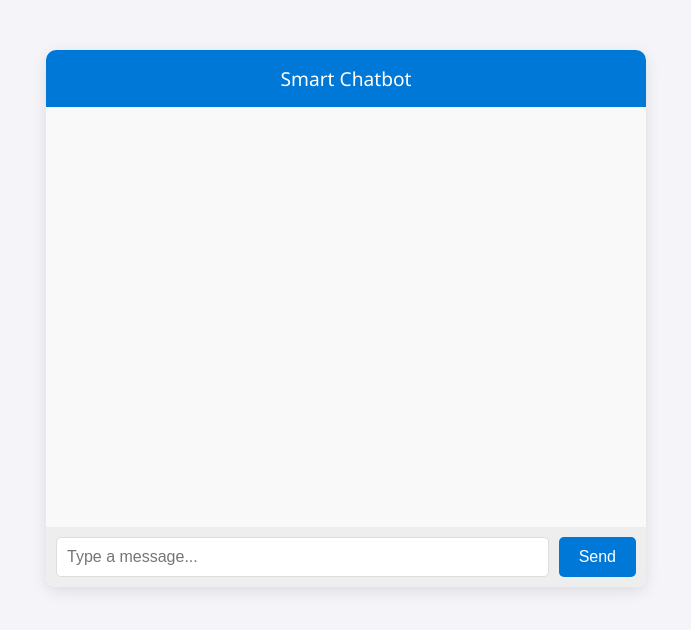
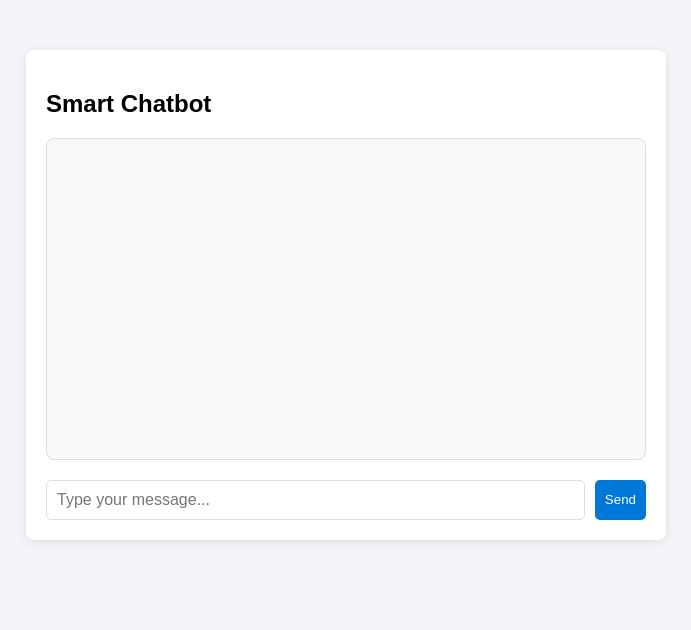
Before and after one commit to adityagupta2010/chat-bot-website, a plain HTML site: page index.html in a window 1280 px wide. Shown: the whole page, without its empty margins (294-985 px from the left). Drawn offline with Linux system fonts and the light colour scheme.

Commit message:
Update index.html

```diff
--- a/index.html
+++ b/index.html
@@ -6,35 +6,30 @@
     <title>Smart Chatbot</title>
     <style>
         body {
-            font-family: 'Segoe UI', Tahoma, Geneva, Verdana, sans-serif;
+            font-family: Arial, sans-serif;
+            background-color: #f4f4f9;
             margin: 0;
             padding: 0;
-            background-color: #f4f4f9;
-            color: #333;
         }
-        .chat-wrapper {
+        .chat-container {
             max-width: 600px;
             margin: 50px auto;
-            background: white;
-            border-radius: 10px;
-            box-shadow: 0 4px 15px rgba(0, 0, 0, 0.1);
-            overflow: hidden;
+            background: #fff;
+            border-radius: 8px;
+            box-shadow: 0 2px 10px rgba(0, 0, 0, 0.1);
+            padding: 20px;
         }
-        .chat-header {
-            background-color: #0078D7;
-            color: white;
-            padding: 15px;
-            text-align: center;
-            font-size: 1.2rem;
-        }
-        .chat-messages {
-            height: 400px;
+        .messages {
+            height: 300px;
             overflow-y: auto;
+            border: 1px solid #ddd;
             padding: 10px;
             background: #f9f9f9;
+            margin-bottom: 20px;
+            border-radius: 8px;
         }
         .message {
-            margin: 10px 0;
+            margin-bottom: 10px;
         }
         .message.user {
             text-align: right;
@@ -42,43 +37,38 @@
         }
         .message.bot {
             text-align: left;
-            color: #444;
+            color: #333;
         }
-        .chat-input {
+        .input-area {
             display: flex;
+        }
+        .input-area input {
+            flex: 1;
             padding: 10px;
-            background: #eee;
-        }
-        .chat-input input {
-            flex-grow: 1;
-            padding: 10px;
-            font-size: 1rem;
+            font-size: 16px;
             border: 1px solid #ddd;
             border-radius: 5px;
-            margin-right: 10px;
         }
-        .chat-input button {
+        .input-area button {
+            margin-left: 10px;
+            padding: 10px;
             background-color: #0078D7;
             color: white;
             border: none;
-            padding: 10px 20px;
-            font-size: 1rem;
             border-radius: 5px;
             cursor: pointer;
         }
-        .chat-input button:hover {
-            background-color: #005BB5;
+        .input-area button:hover {
+            background-color: #005bb5;
         }
     </style>
 </head>
 <body>
-    <div class="chat-wrapper">
-        <div class="chat-header">
-            Smart Chatbot
-        </div>
-        <div class="chat-messages" id="chatMessages"></div>
-        <div class="chat-input">
-            <input type="text" id="userInput" placeholder="Type a message..." />
+    <div class="chat-container">
+        <h2>Smart Chatbot</h2>
+        <div class="messages" id="chatMessages"></div>
+        <div class="input-area">
+            <input type="text" id="userInput" placeholder="Type your message..." />
             <button onclick="sendMessage()">Send</button>
         </div>
     </div>
@@ -90,7 +80,10 @@
             const userInput = document.getElementById('userInput');
             const message = userInput.value.trim();
 
-            if (message === '') return;
+            if (message === '') {
+                alert('Please type a message!');
+                return;
+            }
 
             addMessage('user', message);
             userInput.value = '';
@@ -101,10 +94,10 @@
             }, 800);
         }
 
-        function addMessage(sender, message) {
+        function addMessage(sender, text) {
             const messageDiv = document.createElement('div');
-            messageDiv.classList.add('message', sender);
-            messageDiv.textContent = message;
+            messageDiv.className = `message ${sender}`;
+            messageDiv.textContent = text;
             chatMessages.appendChild(messageDiv);
             chatMessages.scrollTop = chatMessages.scrollHeight;
         }
```
